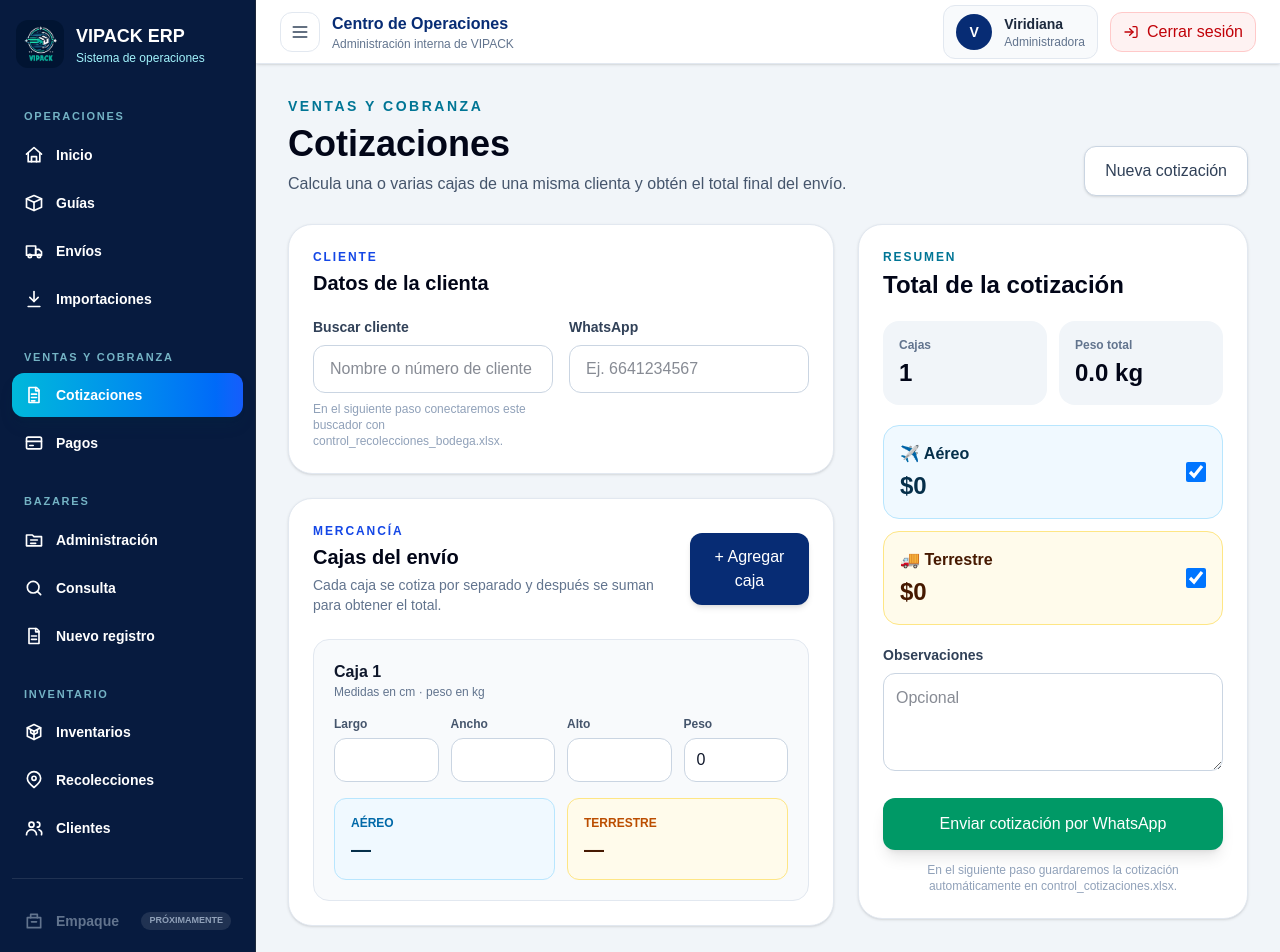
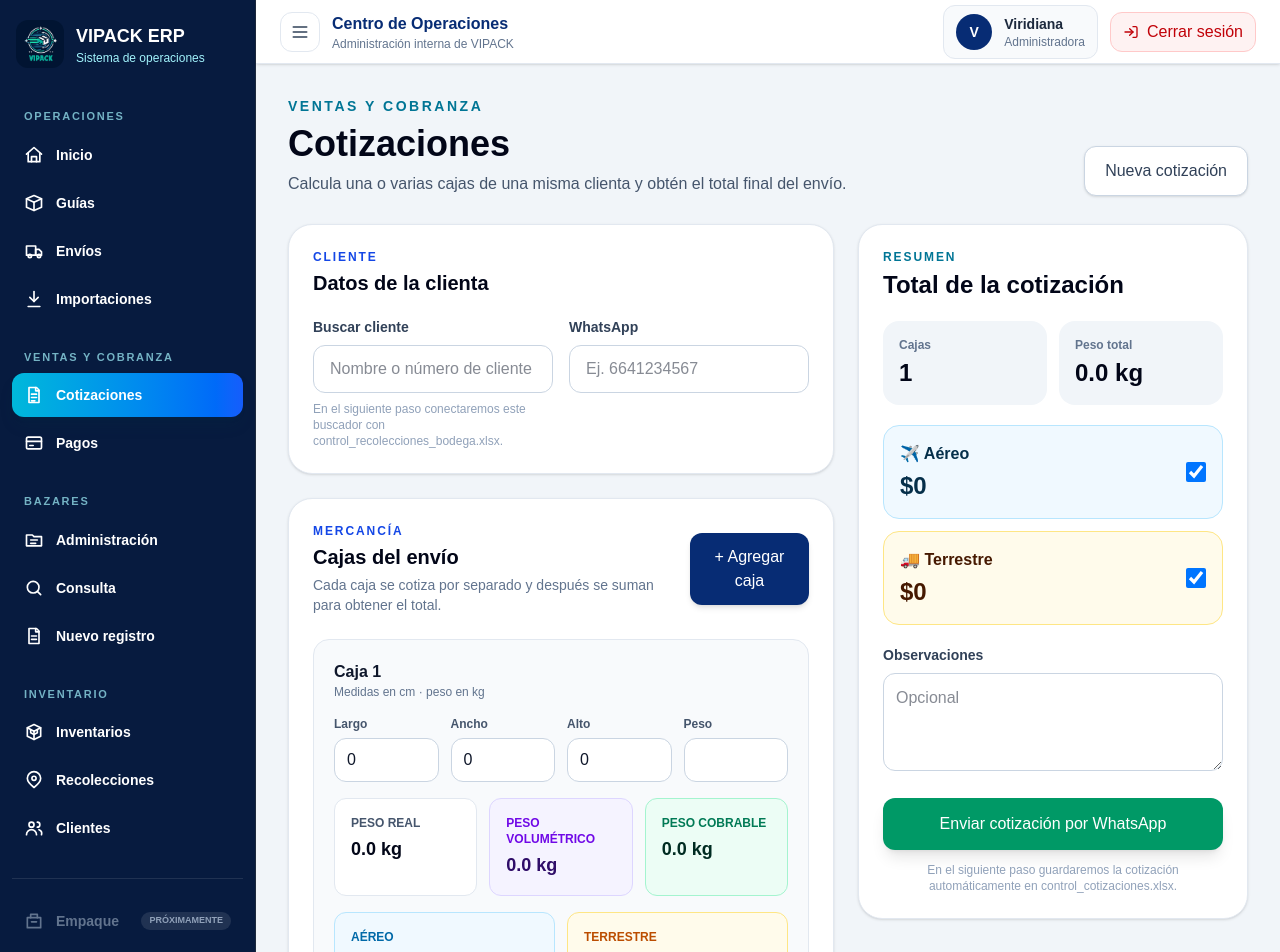
Before and after one commit to VIPACKEnvios/vipack-tracking-system, a Next.js app: page /cotizaciones in a window 1280 px wide. Shown: the top 952 px of the page. Built offline with nearby package versions, Linux system fonts and the light colour scheme.

Commit message:
Agrega peso volumetrico a cotizaciones

```diff
--- a/app/(dashboard)/cotizaciones/page.tsx
+++ b/app/(dashboard)/cotizaciones/page.tsx
@@ -97,20 +97,40 @@ export default function CotizacionesPage() {
 
   const calculo = useMemo(() => {
     const detalle = cajas.map((caja, indice) => {
-      const peso = Number(caja.peso || 0);
+      const largo = Number(caja.largo || 0);
+      const ancho = Number(caja.ancho || 0);
+      const alto = Number(caja.alto || 0);
+      const pesoReal = Number(caja.peso || 0);
+
+      const pesoVolumetrico =
+        largo > 0 && ancho > 0 && alto > 0
+          ? (largo * ancho * alto) / 5000
+          : 0;
+
+      const pesoCobrable = Math.max(
+        pesoReal,
+        pesoVolumetrico
+      );
+
       const tarifaAerea = obtenerTarifa(
         "Aereo",
-        peso
+        pesoCobrable
       );
+
       const tarifaTerrestre = obtenerTarifa(
         "Terrestre",
-        peso
+        pesoCobrable
       );
 
       return {
         ...caja,
         numero: indice + 1,
-        peso,
+        largo,
+        ancho,
+        alto,
+        pesoReal,
+        pesoVolumetrico,
+        pesoCobrable,
         tarifaAerea,
         tarifaTerrestre,
       };
@@ -129,14 +149,26 @@ export default function CotizacionesPage() {
       0
     );
 
-    const pesoTotal = detalle.reduce(
-      (total, caja) => total + caja.peso,
+    const pesoRealTotal = detalle.reduce(
+      (total, caja) => total + caja.pesoReal,
+      0
+    );
+
+    const pesoVolumetricoTotal = detalle.reduce(
+      (total, caja) =>
+        total + caja.pesoVolumetrico,
+      0
+    );
+
+    const pesoCobrableTotal = detalle.reduce(
+      (total, caja) =>
+        total + caja.pesoCobrable,
       0
     );
 
     const cajasSinTarifa = detalle.filter(
       (caja) =>
-        caja.peso > 0 &&
+        caja.pesoCobrable > 0 &&
         (!caja.tarifaAerea ||
           !caja.tarifaTerrestre)
     ).length;
@@ -145,7 +177,9 @@ export default function CotizacionesPage() {
       detalle,
       totalAereo,
       totalTerrestre,
-      pesoTotal,
+      pesoRealTotal,
+      pesoVolumetricoTotal,
+      pesoCobrableTotal,
       cajasSinTarifa,
     };
   }, [cajas]);
@@ -220,7 +254,7 @@ export default function CotizacionesPage() {
 
     if (
       calculo.detalle.some(
-        (caja) => caja.peso <= 0
+        (caja) => caja.pesoReal <= 0
       )
     ) {
       window.alert(
@@ -242,7 +276,10 @@ export default function CotizacionesPage() {
       "Te compartimos tu cotización de VIPACK Envíos 📦",
       "",
       `Cajas: ${cajas.length}`,
-      `Peso total registrado: ${calculo.pesoTotal.toFixed(
+      `Peso real total: ${calculo.pesoRealTotal.toFixed(
+        1
+      )} kg`,
+      `Peso cobrable total: ${calculo.pesoCobrableTotal.toFixed(
         1
       )} kg`,
       "",
@@ -250,7 +287,11 @@ export default function CotizacionesPage() {
 
     calculo.detalle.forEach((caja) => {
       lineas.push(
-        `Caja ${caja.numero}: ${caja.peso.toFixed(
+        `Caja ${caja.numero}: real ${caja.pesoReal.toFixed(
+          1
+        )} kg · volumétrico ${caja.pesoVolumetrico.toFixed(
+          1
+        )} kg · cobrable ${caja.pesoCobrable.toFixed(
           1
         )} kg${
           caja.largo &&
@@ -472,13 +513,42 @@ export default function CotizacionesPage() {
                       ))}
                     </div>
 
+                    <div className="mt-4 grid gap-3 sm:grid-cols-3">
+                      <div className="rounded-xl border border-slate-200 bg-white p-4">
+                        <p className="text-xs font-bold uppercase text-slate-600">
+                          Peso real
+                        </p>
+                        <p className="mt-1 text-lg font-black text-slate-950">
+                          {caja.pesoReal.toFixed(1)} kg
+                        </p>
+                      </div>
+
+                      <div className="rounded-xl border border-violet-200 bg-violet-50 p-4">
+                        <p className="text-xs font-bold uppercase text-violet-700">
+                          Peso volumétrico
+                        </p>
+                        <p className="mt-1 text-lg font-black text-violet-950">
+                          {caja.pesoVolumetrico.toFixed(1)} kg
+                        </p>
+                      </div>
+
+                      <div className="rounded-xl border border-emerald-200 bg-emerald-50 p-4">
+                        <p className="text-xs font-bold uppercase text-emerald-700">
+                          Peso cobrable
+                        </p>
+                        <p className="mt-1 text-lg font-black text-emerald-950">
+                          {caja.pesoCobrable.toFixed(1)} kg
+                        </p>
+                      </div>
+                    </div>
+
                     <div className="mt-4 grid gap-3 sm:grid-cols-2">
                       <div className="rounded-xl border border-sky-200 bg-sky-50 p-4">
                         <p className="text-xs font-bold uppercase text-sky-700">
                           Aéreo
                         </p>
                         <p className="mt-1 text-xl font-black text-sky-950">
-                          {caja.peso <= 0
+                          {caja.pesoCobrable <= 0
                             ? "—"
                             : caja.tarifaAerea
                             ? dinero(
@@ -494,7 +564,7 @@ export default function CotizacionesPage() {
                           Terrestre
                         </p>
                         <p className="mt-1 text-xl font-black text-amber-950">
-                          {caja.peso <= 0
+                          {caja.pesoCobrable <= 0
                             ? "—"
                             : caja.tarifaTerrestre
                             ? dinero(
@@ -536,7 +606,7 @@ export default function CotizacionesPage() {
                     Peso total
                   </p>
                   <p className="mt-1 text-2xl font-black text-slate-950">
-                    {calculo.pesoTotal.toFixed(1)} kg
+                    {calculo.pesoCobrableTotal.toFixed(1)} kg
                   </p>
                 </div>
               </div>
```
